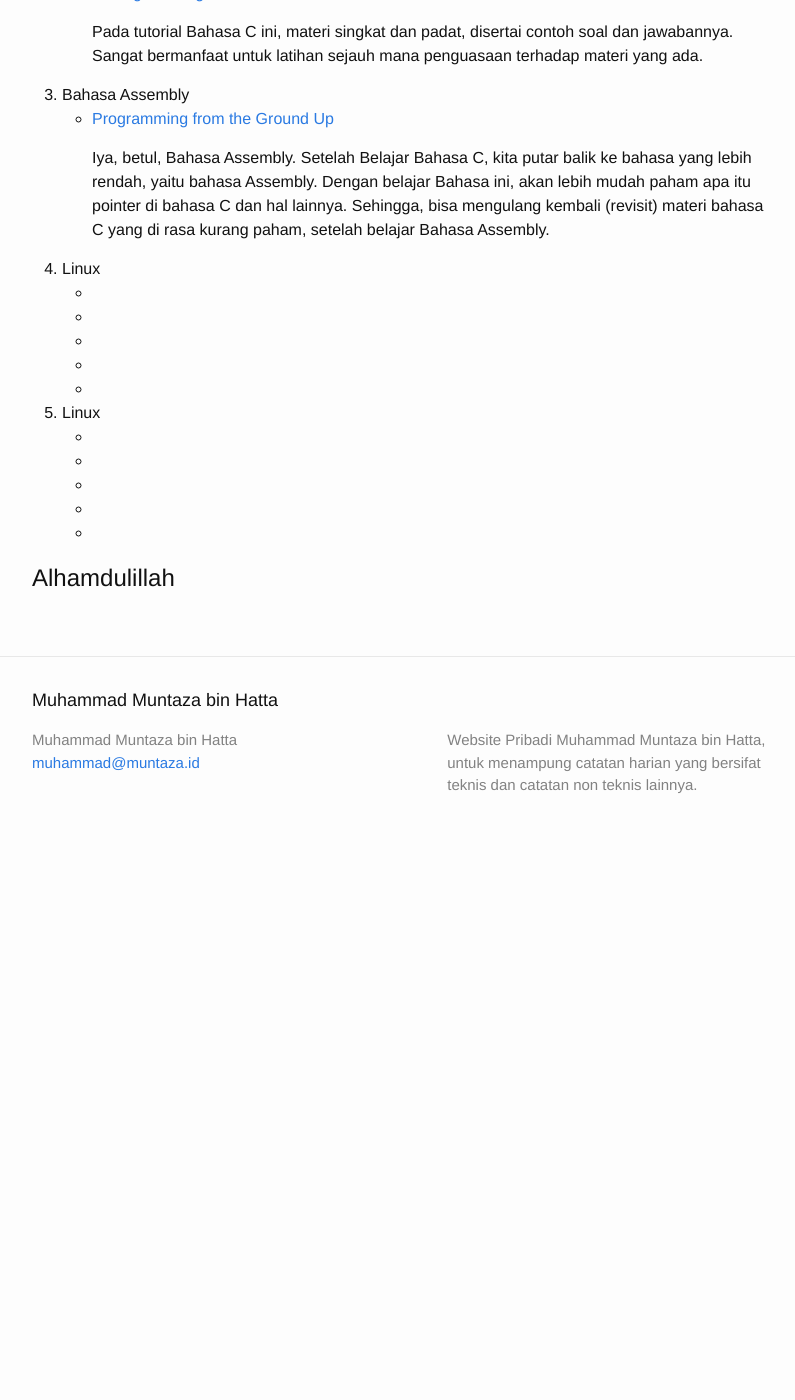
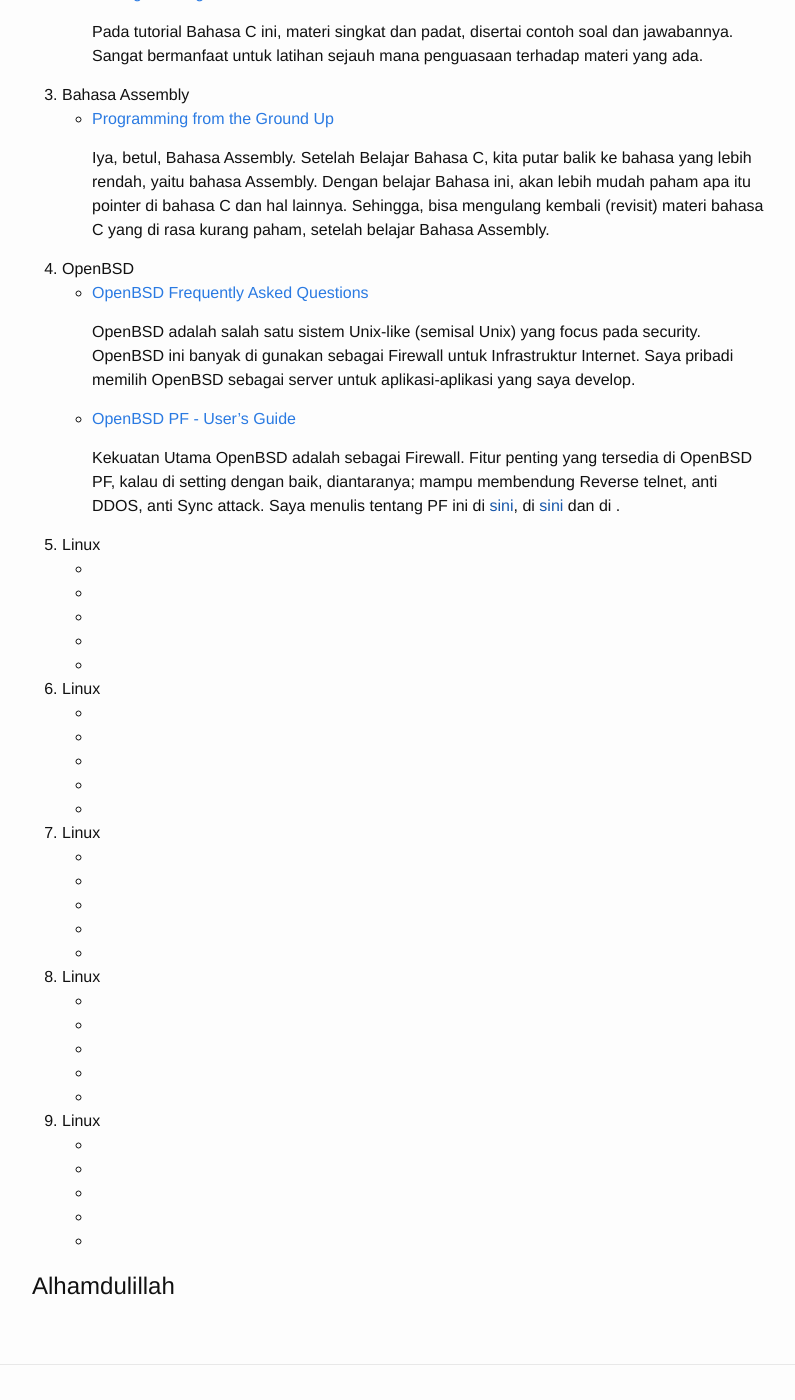
Before and after one commit to muntaza/muntaza.github.io, a Jekyll site: the page built from _posts/2018-12-30-belajar-mandiri-pemprograman.markdown, in a window 1280 px wide and 1400 px high, scrolled down 1197 px. Shown: the whole window, without its empty margins (238-1033 px from the left). Built offline with Jekyll 4.4.1, drawn with Linux system fonts in a browser that asks for light colours; before the commit the page ends 2054 px from its top, so only the background shows below that.

Commit message:
update catatan

```diff
--- a/_posts/2018-12-30-belajar-mandiri-pemprograman.markdown
+++ b/_posts/2018-12-30-belajar-mandiri-pemprograman.markdown
@@ -66,7 +66,46 @@ menghasilkan Software Developer (Programmer) yang handal.
 	    kembali (revisit) materi bahasa C yang di rasa kurang paham, setelah belajar
 	    Bahasa Assembly.
 
-4.  Linux
+4.  OpenBSD
+    -	[OpenBSD Frequently Asked Questions](https://www.openbsd.org/faq/)
+
+	    OpenBSD adalah salah satu sistem Unix-like (semisal Unix) yang focus pada security.
+	    OpenBSD ini banyak di gunakan sebagai Firewall untuk Infrastruktur Internet. Saya pribadi
+	    memilih OpenBSD sebagai server untuk aplikasi-aplikasi yang saya develop.
+
+    -	[OpenBSD PF - User's Guide](https://www.openbsd.org/faq/pf/index.html)
+
+	    Kekuatan Utama OpenBSD adalah sebagai Firewall. Fitur penting yang tersedia
+	    di OpenBSD PF, kalau di setting dengan baik, diantaranya; mampu membendung Reverse
+	    telnet, anti DDOS, anti Sync attack. Saya menulis tentang PF ini di
+	    [sini](),
+	    di [sini]()
+	    dan di []().
+
+
+5.  Linux
+    -	[]()
+    -	[]()
+    -	[]()
+    -	[]()
+    -	[]()
+
+
+5.  Linux
+    -	[]()
+    -	[]()
+    -	[]()
+    -	[]()
+    -	[]()
+
+5.  Linux
+    -	[]()
+    -	[]()
+    -	[]()
+    -	[]()
+    -	[]()
+
+5.  Linux
     -	[]()
     -	[]()
     -	[]()
@@ -81,5 +120,4 @@ menghasilkan Software Developer (Programmer) yang handal.
     -	[]()
 
 
-
 # Alhamdulillah
```
